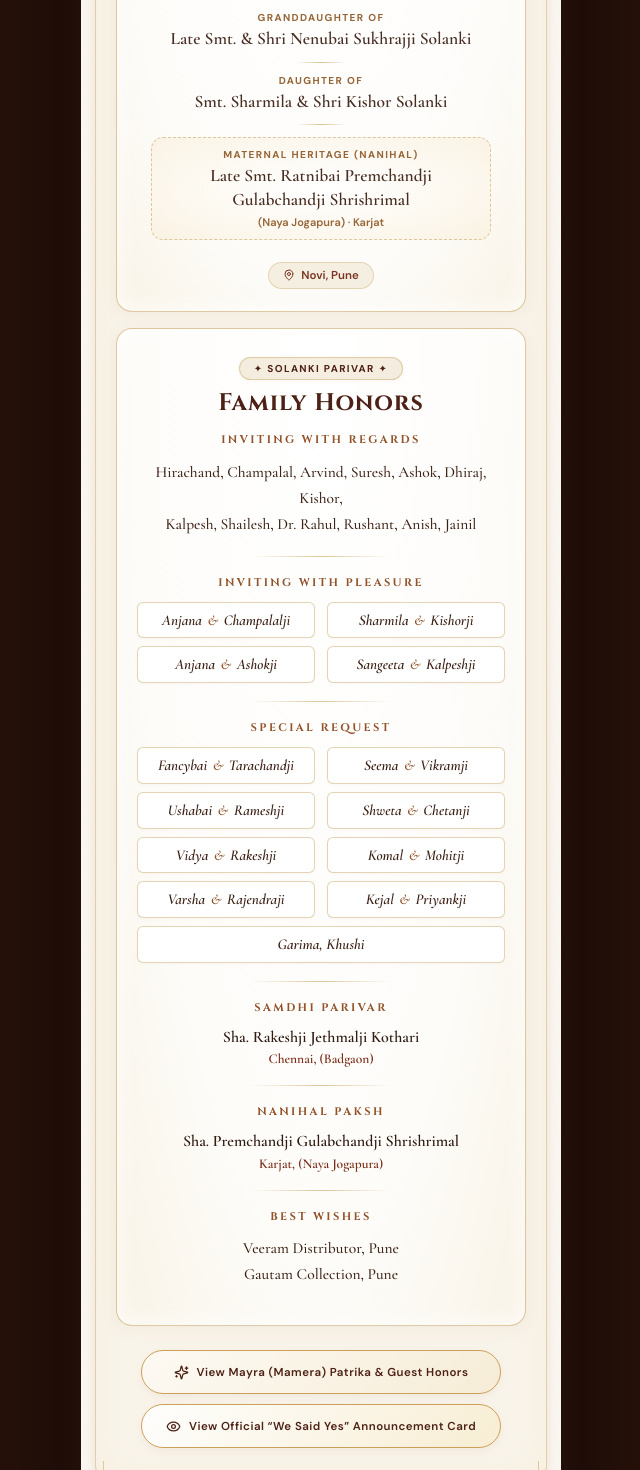
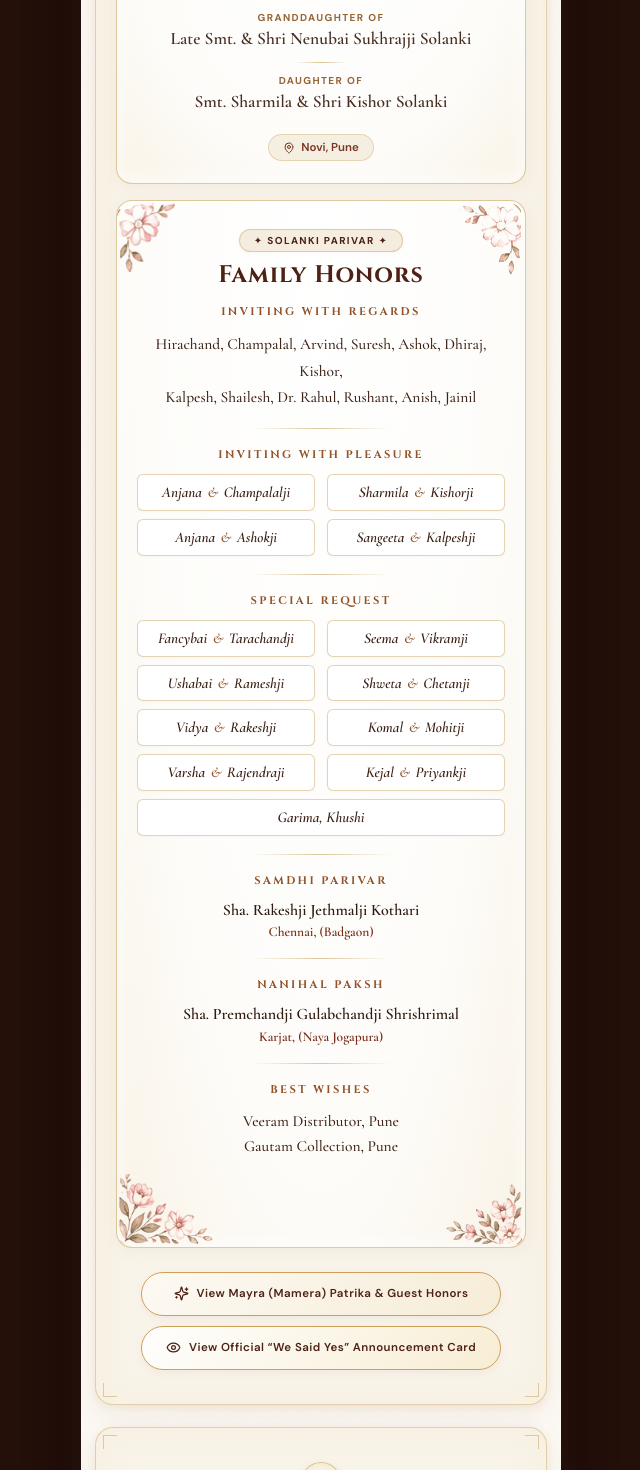
Before and after one commit to rohitlohar1/anuj-shriya-groom, a React (Vite) app: page / in a window 1280 px wide. Shown: the part 1820-3290 px from the top of the page, without its empty margins (319-959 px from the left). Built offline with nearby package versions, Linux system fonts and the light colour scheme; a web font is replaced by a local one.

Commit message:
more changes

```diff
--- a/src/main.jsx
+++ b/src/main.jsx
@@ -1017,14 +1017,6 @@ export default function App() {
                   <b className="lineage-name">Smt. Sharmila & Shri Kishor Solanki</b>
                 </div>
 
-                <div className="lineage-divider-mini" />
-
-                <div className="lineage-item maternal-lineage-item">
-                  <span className="lineage-rel">Maternal Heritage (Nanihal)</span>
-                  <b className="lineage-name">Late Smt. Ratnibai Premchandji Gulabchandji Shrishrimal</b>
-                  <span className="lineage-sub-loc">(Naya Jogapura) · Karjat</span>
-                </div>
-
                 <div className="lineage-place">
                   <MapPin size={12} />
                   <span>Novi, Pune</span>
@@ -1033,6 +1025,10 @@ export default function App() {
 
               {/* Solanki Parivar Family Honors */}
               <div className="patrika-side-card honors-side">
+                {/* Floral Top Corners */}
+                <img src="/art/myra_flower_tl.png" alt="" className="myra-flower-corner myra-flower-tl" aria-hidden="true" />
+                <img src="/art/myra_flower_tr.png" alt="" className="myra-flower-corner myra-flower-tr" aria-hidden="true" />
+
                 <div className="patrika-side-header">
                   <span className="side-badge">✦ SOLANKI PARIVAR ✦</span>
                   <h3 className="side-member-name">Family Honors</h3>
@@ -1131,6 +1127,12 @@ export default function App() {
                     Veeram Distributor, Pune<br />
                     Gautam Collection, Pune
                   </p>
+                </div>
+
+                {/* Bottom Flowers (At the end of Family Honors) */}
+                <div className="honors-bottom-floral-wrap">
+                  <img src="/art/myra_flower_bl.png" alt="" className="honors-bottom-flower-left" aria-hidden="true" />
+                  <img src="/art/myra_flower_br.png" alt="" className="honors-bottom-flower-right" aria-hidden="true" />
                 </div>
               </div>
             </div>
@@ -1771,11 +1773,9 @@ export default function App() {
             role="dialog"
             aria-label="Myra Function Patrika"
           >
-            {/* Floral Corner Ornaments */}
+            {/* Floral Top Corners */}
             <img src="/art/myra_flower_tl.png" alt="" className="myra-flower-corner myra-flower-tl" aria-hidden="true" />
             <img src="/art/myra_flower_tr.png" alt="" className="myra-flower-corner myra-flower-tr" aria-hidden="true" />
-            <img src="/art/myra_flower_bl.png" alt="" className="myra-flower-corner myra-flower-bl" aria-hidden="true" />
-            <img src="/art/myra_flower_br.png" alt="" className="myra-flower-corner myra-flower-br" aria-hidden="true" />
 
             <button
               className="myra-modal-close"
@@ -1881,6 +1881,12 @@ export default function App() {
               <span className="myra-modal-time">Saturday, 23rd January 2027 · 10:00 AM IST</span>
               <span className="myra-modal-loc">Purohit Holiday Resort, Lonavala</span>
             </div>
+
+            {/* Bottom Flowers (After the Date) */}
+            <div className="myra-bottom-floral-wrap">
+              <img src="/art/myra_flower_bl.png" alt="" className="myra-bottom-flower-left" aria-hidden="true" />
+              <img src="/art/myra_flower_br.png" alt="" className="myra-bottom-flower-right" aria-hidden="true" />
+            </div>
           </div>
         </div>
       )}
--- a/src/styles.css
+++ b/src/styles.css
@@ -3161,30 +3161,44 @@ img {
   border-top-right-radius: 16px;
 }
 
-.myra-flower-bl {
-  bottom: 0;
-  left: 0;
-  width: 104px;
-  height: auto;
-  border-bottom-left-radius: 16px;
-}
-
-.myra-flower-br {
-  bottom: 0;
-  right: 0;
-  width: 104px;
-  height: auto;
-  border-bottom-right-radius: 16px;
-}
-
 @media (max-width: 400px) {
   .myra-flower-tl,
   .myra-flower-tr {
     width: 66px;
   }
-  .myra-flower-bl,
-  .myra-flower-br {
-    width: 84px;
+}
+
+/* Bottom flowers placed at the end, after the date */
+.myra-bottom-floral-wrap {
+  display: flex;
+  justify-content: space-between;
+  align-items: flex-end;
+  margin-top: 14px;
+  margin-bottom: -24px;
+  margin-left: -20px;
+  margin-right: -20px;
+  pointer-events: none;
+  line-height: 0;
+}
+
+.myra-bottom-flower-left {
+  width: 96px;
+  height: auto;
+  border-bottom-left-radius: 16px;
+  user-select: none;
+}
+
+.myra-bottom-flower-right {
+  width: 96px;
+  height: auto;
+  border-bottom-right-radius: 16px;
+  user-select: none;
+}
+
+@media (max-width: 400px) {
+  .myra-bottom-flower-left,
+  .myra-bottom-flower-right {
+    width: 78px;
   }
 }
 
@@ -3446,6 +3460,7 @@ img {
   padding: 28px 20px 26px;
   text-align: center;
   position: relative;
+  overflow: hidden;
   box-shadow:
     0 4px 18px rgba(122, 53, 34, 0.05),
     inset 0 0 24px rgba(255, 255, 255, 0.9);
@@ -3558,3 +3573,37 @@ img {
   font-weight: 500;
   margin: 0;
 }
+
+/* Bottom flowers for Family Honors card */
+.honors-bottom-floral-wrap {
+  display: flex;
+  justify-content: space-between;
+  align-items: flex-end;
+  margin-top: 14px;
+  margin-bottom: -26px;
+  margin-left: -20px;
+  margin-right: -20px;
+  pointer-events: none;
+  line-height: 0;
+}
+
+.honors-bottom-flower-left {
+  width: 96px;
+  height: auto;
+  border-bottom-left-radius: 16px;
+  user-select: none;
+}
+
+.honors-bottom-flower-right {
+  width: 96px;
+  height: auto;
+  border-bottom-right-radius: 16px;
+  user-select: none;
+}
+
+@media (max-width: 400px) {
+  .honors-bottom-flower-left,
+  .honors-bottom-flower-right {
+    width: 78px;
+  }
+}
```
